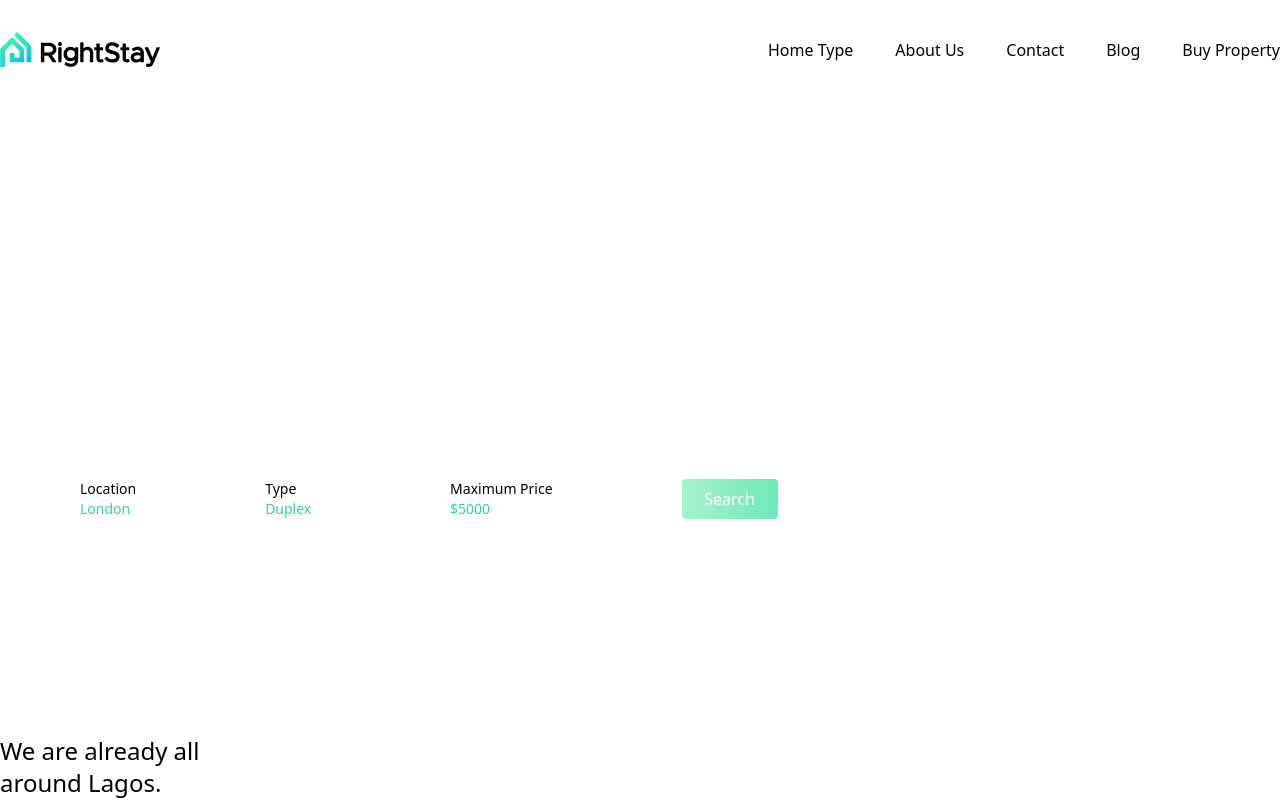
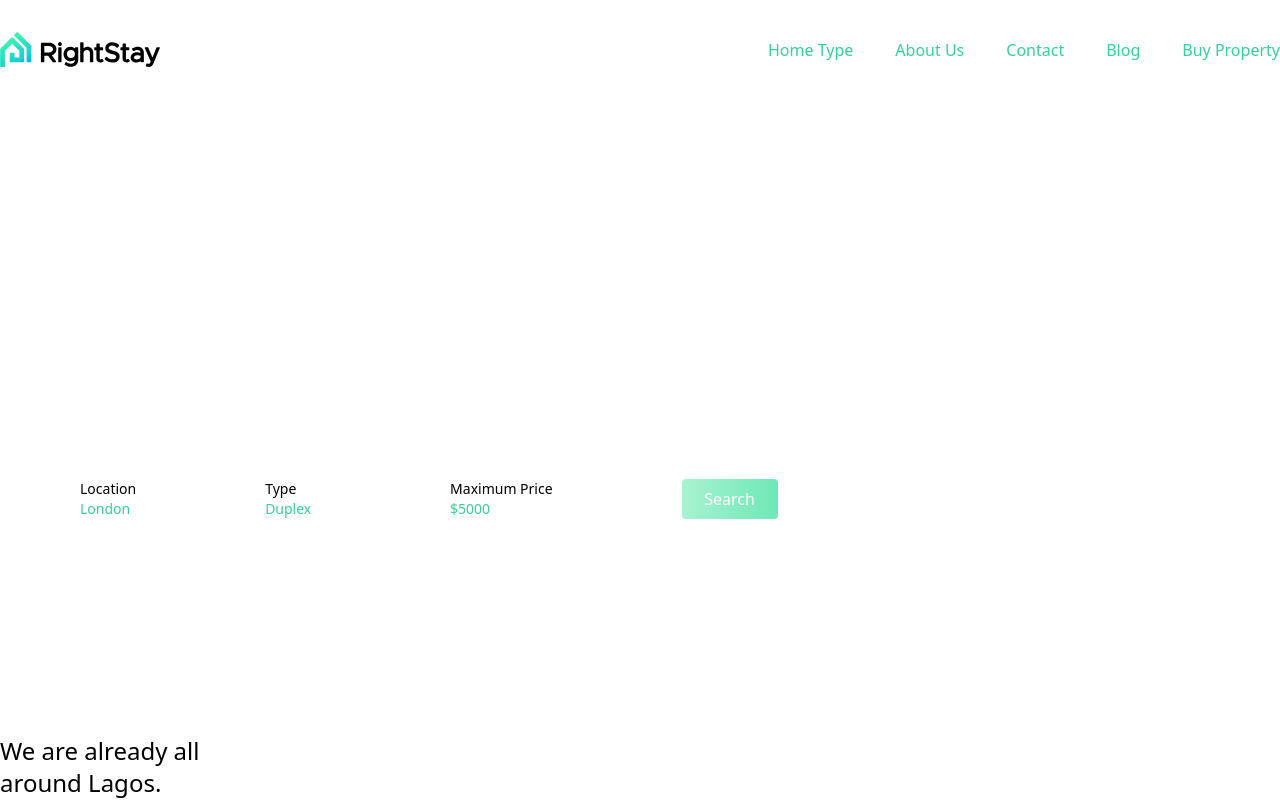
Before and after one commit to MohBorLarge/RightStayApp, a Nuxt app: page / in a window 1280 px wide. Shown: the top 800 px of the page. Built offline with nearby package versions, Linux system fonts and the light colour scheme.

Commit message:
created layouts

```diff
--- a/components/HomePage.vue
+++ /dev/null
@@ -1,30 +0,0 @@
-<template>
-<div>
-  <div class="container">
-    <HeaderBar />
-    <HeroCard />
-    <div class="mt-20 mb-24">
-      <p class="w-64 text-2xl">We are already all around Lagos.</p>
-    </div>
-    <div class="text-center text-2xl my-12 mx-auto">
-      <a href="#" class="text-green-400 hover:text-green-700"
-        >View All Houses</a
-      >
-    </div>
-    <HouseView />
-  </div>
-  <FooterSection />
-</div>
-</template>
-
-<script>
-
-
-export default {
-  name: 'HomePage',
-
-  data() {
-    return {}
-  },
-}
-</script>
--- a/components/HeaderBar.vue
+++ b/components/shared/HeaderBar.vue
@@ -2,7 +2,7 @@
   <div>
     <header class="flex items-center mt-8 mb-12 justify-between">
       <img src="@/assets/RightStayLogo/svg/bluegreen.svg" alt="" class="w-40" />
-      <ul class="w-2/5 flex justify-between">
+      <ul class="w-2/5 flex justify-between text-green-400">
         <li class="cursor-pointer">
           <a :href="headerLinks.homeType">Home Type</a>
         </li>
--- /dev/null
+++ b/layouts/DefaultLayout.vue
@@ -0,0 +1,22 @@
+<template>
+  <div>
+    <div class="container">
+      <HeaderBar />
+      <nuxt />
+    </div>
+    <FooterSection />
+  </div>
+</template>
+
+<script>
+import HeaderBar from '@/components/shared/HeaderBar.vue'
+import FooterSection from '@/components/shared/FooterSection.vue'
+
+
+export default {
+  name: 'DefaultLayout',
+  components: {
+    HeaderBar, FooterSection
+  },
+}
+</script>
--- a/pages/index.vue
+++ b/pages/index.vue
@@ -1,9 +1,28 @@
 <template>
-  <HomePage/>
+  <div>
+    <HeroCard />
+    <div class="mt-20 mb-24">
+      <p class="w-64 text-2xl">We are already all around Lagos.</p>
+    </div>
+    <div class="text-center text-2xl my-12 mx-auto">
+      <a href="#" class="text-green-400 hover:text-green-700"
+        >View All Houses</a
+      >
+    </div>
+    <HouseView />
+  </div>
 </template>
 
 <script>
+import HeroCard from '@/components/homepage/HeroCard.vue'
+import HouseView from '@/components/shared/HouseView.vue'
+
 export default {
-  name: 'IndexPage',
+  name: 'HomePage',
+  components: {
+    HeroCard,
+    HouseView,
+  },
+  layout: 'DefaultLayout',
 }
 </script>
```
Also changed, not shown: components/homepage/HeroCard.vue (renamed from components/HeroCard.vue), components/shared/FooterSection.vue (renamed from components/FooterSection.vue), components/shared/HouseView.vue (renamed from components/HouseView.vue).
